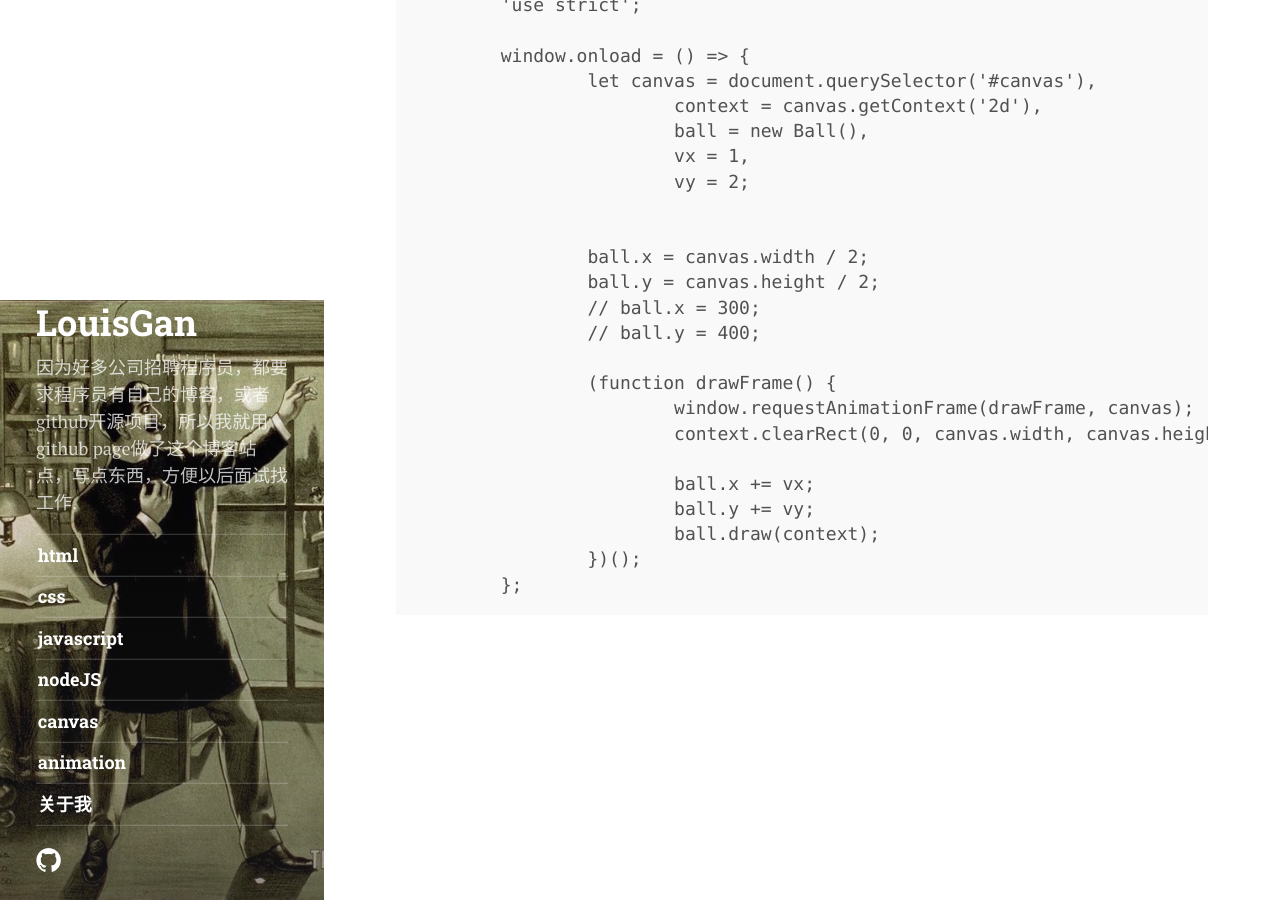
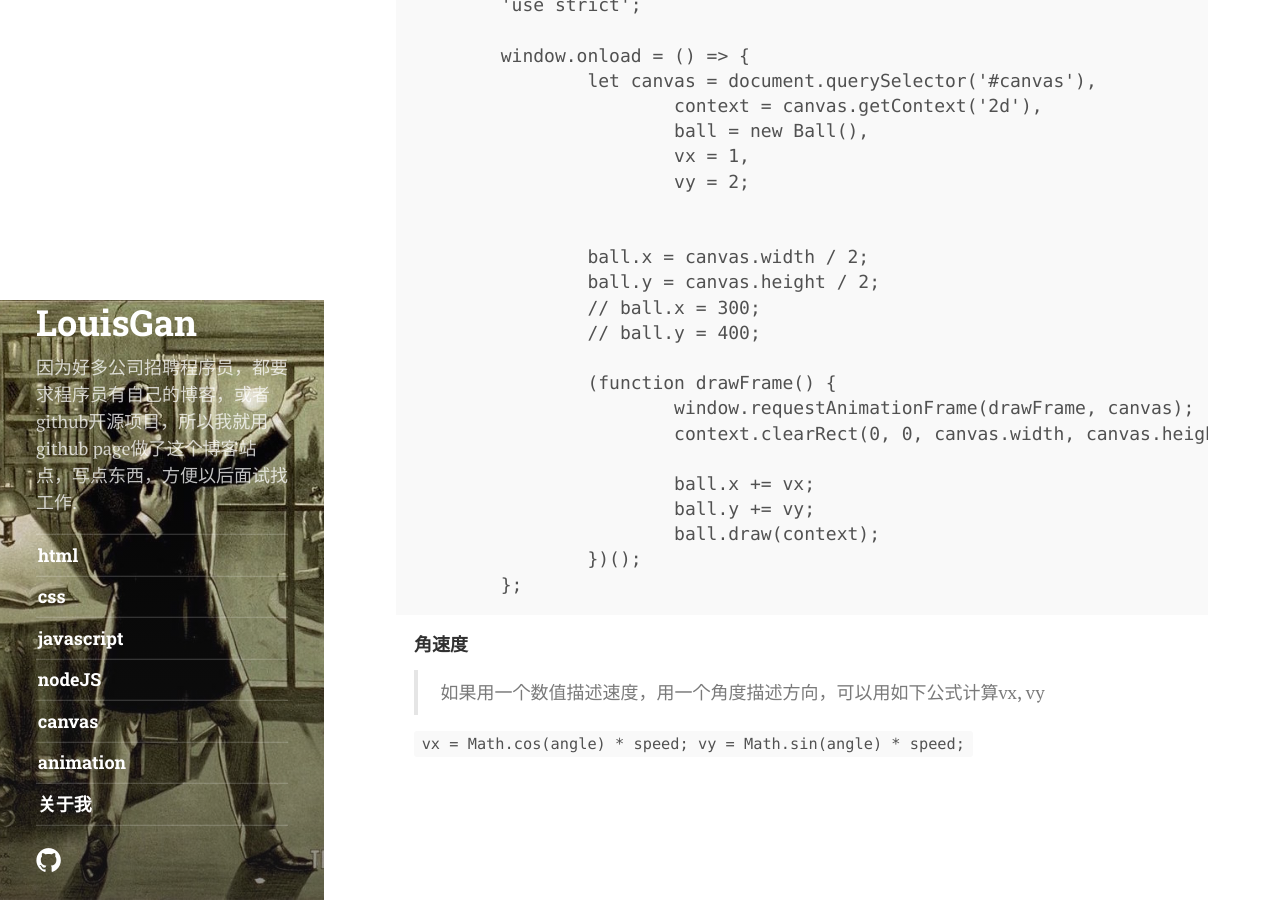
Before and after one commit to ganpeng/ganpeng.github.io, a Jekyll site: the page built from _posts/2015-11-22-速度向量.md, in a window 1280 px wide and 900 px high, scrolled down 1834 px. Built offline with Jekyll 4.4.1, drawn with Linux system fonts in a browser that asks for light colours; nearby versions of some CDN libraries; some web fonts are replaced.

Commit message:
角速度1

```diff
--- a/_posts/2015-11-22-速度向量.md
+++ b/_posts/2015-11-22-速度向量.md
@@ -82,3 +82,12 @@ tags: [animation]
 		})();
 	};
 </pre>
+
+#### 角速度
+
+> 如果用一个数值描述速度，用一个角度描述方向，可以用如下公式计算vx, vy
+
+<code>
+	vx = Math.cos(angle) * speed;
+	vy = Math.sin(angle) * speed;
+</code>
```
